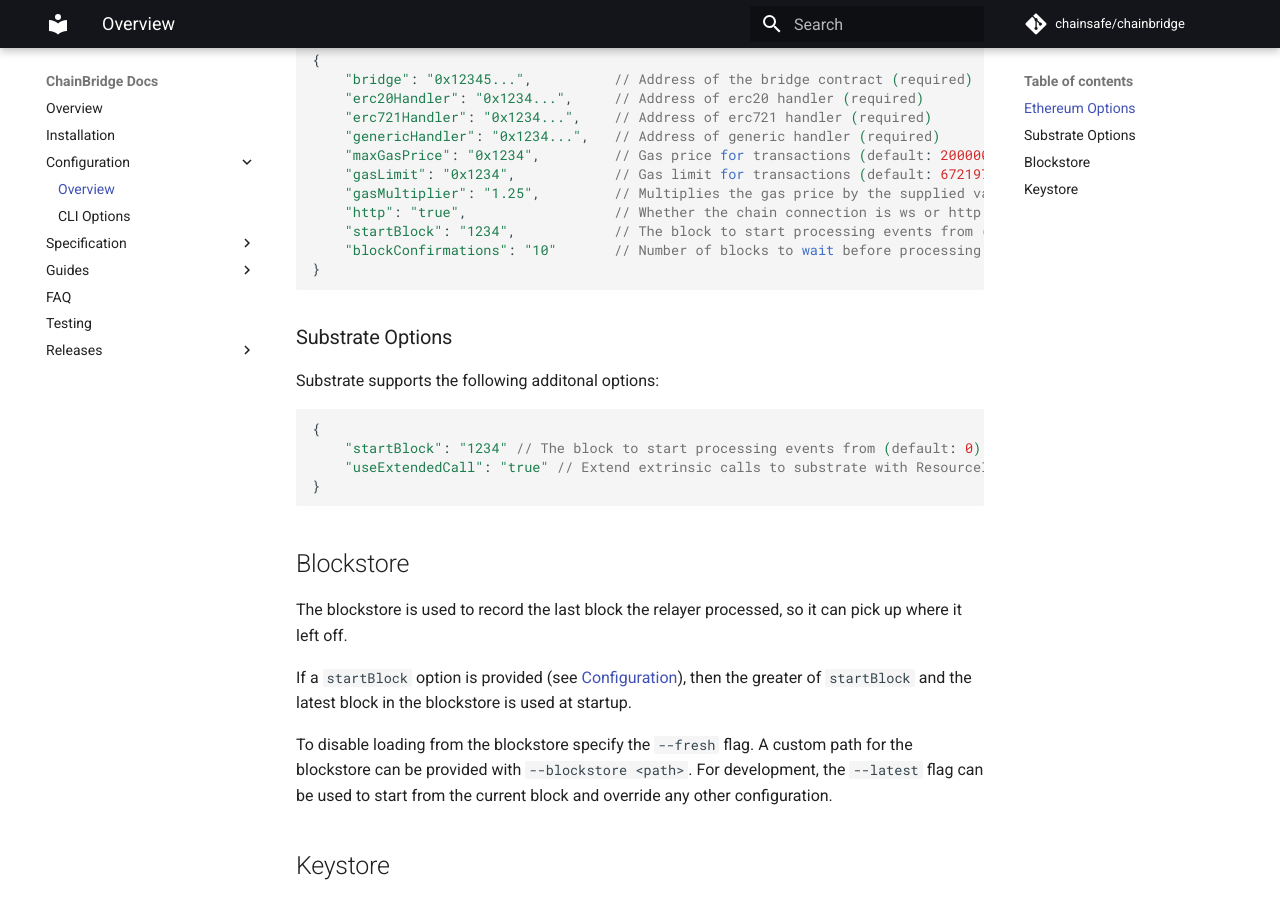
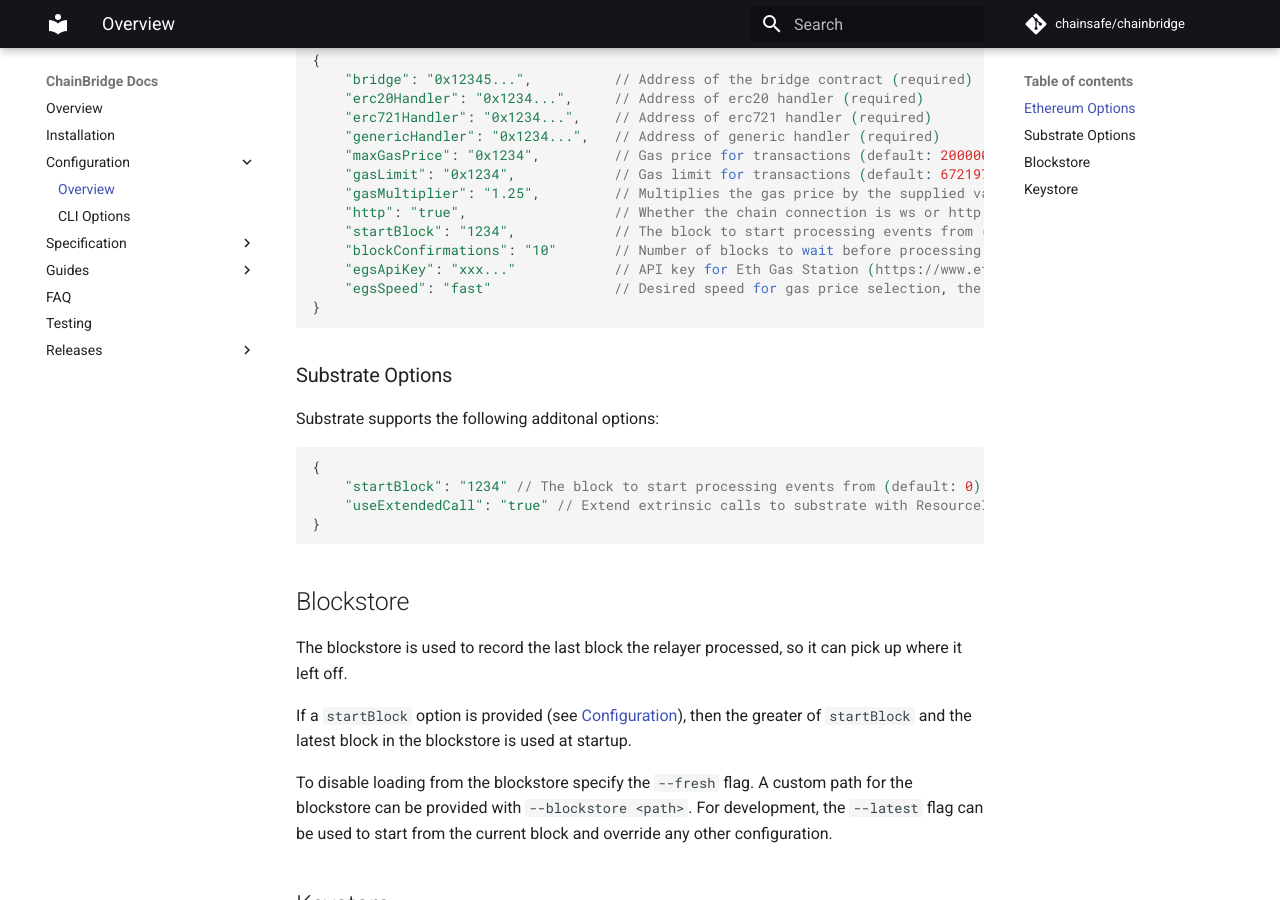
Before and after one commit to ChainSafe/chainbridge-docs, an MkDocs documentation site: the page built from docs/configuration.md, in a window 1280 px wide and 900 px high, scrolled down 557 px. Built offline with MkDocs 1.6.1 and Material for MkDocs 9.7.7, drawn with Linux system fonts in a browser that asks for light colours; comment, search, counter and statistics services are not loaded.

Commit message:
add ethgasstation related cfg opts

````diff
--- a/docs/configuration.md
+++ b/docs/configuration.md
@@ -33,6 +33,8 @@ Ethereum chains support the following additional options:
     "http": "true",                  // Whether the chain connection is ws or http (default: false)
     "startBlock": "1234",            // The block to start processing events from (default: 0)
     "blockConfirmations": "10"       // Number of blocks to wait before processing a block
+    "egsApiKey": "xxx..."            // API key for Eth Gas Station (https://www.ethgasstation.info/)
+    "egsSpeed": "fast"               // Desired speed for gas price selection, the options are: "average", "fast", "fastest"
 }
 ```
 
````
